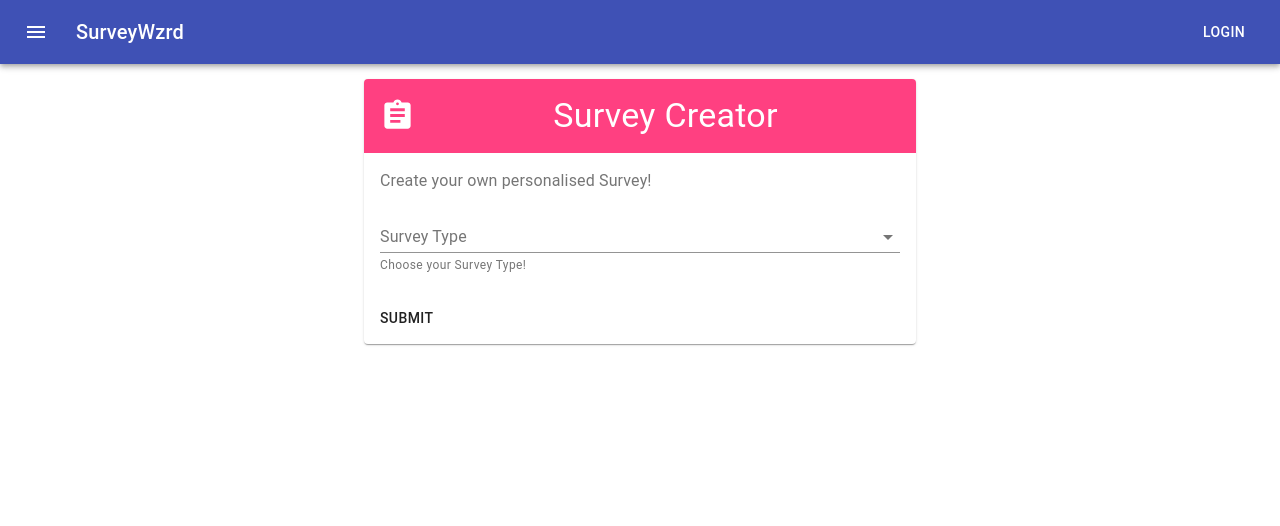
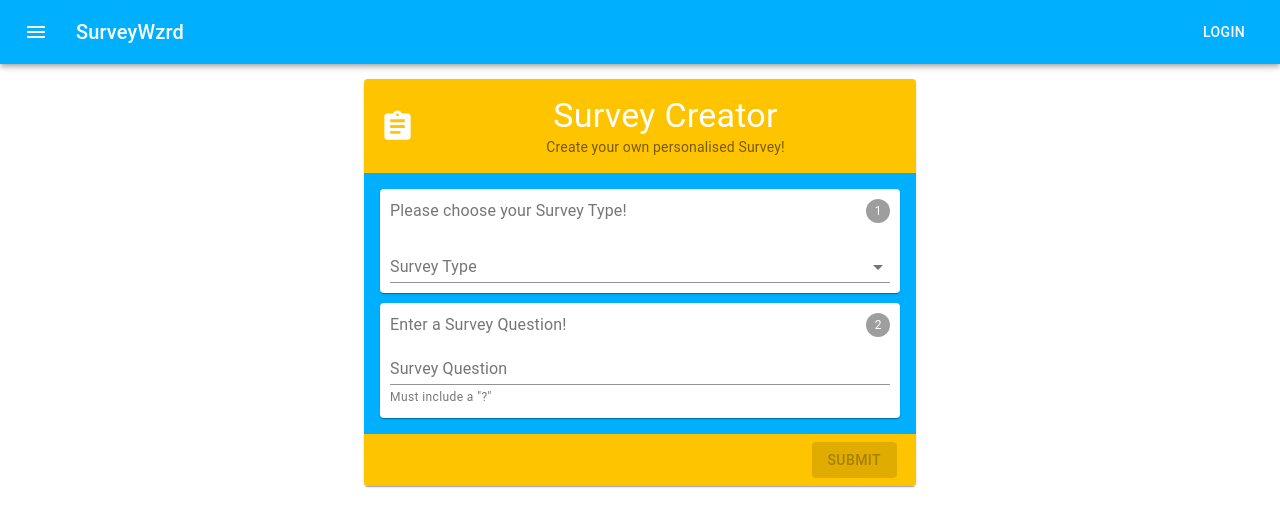
Before and after one commit to LucaWeissbeck/SurveyWzrd-Frontend, a React (Create React App) app: page /createsurvey in a window 1280 px wide. Shown: the top 526 px of the page. Built offline with nearby package versions, Linux system fonts and the light colour scheme.

Commit message:
Added basics of Location Tracking using HTML Geolocation API in SurveyEmbedded.js. Returns longitude and latitude of user provided the user agrees to location tracking.

```diff
--- a/src/components/Homepage/CreateSurvey/CreateSurvey.js
+++ b/src/components/Homepage/CreateSurvey/CreateSurvey.js
@@ -1,11 +1,8 @@
 import React from 'react';
 import { makeStyles } from '@material-ui/core/styles';
-import {Container, Card, CardActions, CardContent, Typography, Button, Menu, MenuItem, FormControl, Select, InputLabel, CardHeader, FormHelperText} from "@material-ui/core";
+import {Container, Card, CardActions, CardContent, Typography, Button, Menu, MenuItem, FormControl, FormHelperText, Select, InputLabel, CardHeader, TextField, StepIcon} from "@material-ui/core";
 import Header from "../Header/Header";
 import AssignmentIcon from '@material-ui/icons/Assignment';
-
-
-
 
 
 
@@ -25,12 +22,28 @@ const useStyles = makeStyles({
     pos: {
         marginBottom: 12,
     },
+    mainCard: {
+        backgroundColor: '#00b0ff'
+    },
+    contentCard:{
+        padding: '10px'
+    },
+    contentCard2:{
+        padding: '10px',
+        marginTop: '10px'
+    },
+    stepIcon:{
+        float:'right'
+    },
+    cardMainAction:{
+        backgroundColor: '#ffc400'
+    }
 });
 
 const useStylesMUI =  makeStyles((theme) =>({
     header:{
         ...theme.typography.h2,
-        backgroundColor: theme.palette.secondary.light,
+        backgroundColor: '#ffc400',
         color: "white",
         textAlign: "center"
     },
@@ -44,15 +57,20 @@ export default function CreateSurvey(){
     const classes = useStyles();
     const classesMUI = useStylesMUI();
 
-    const [typeQuestion, setTypeQuestion] = React.useState('')
+    const [typeQuestion, setTypeQuestion] = React.useState('');
+    const [question, setQuestion] = React.useState('');
 
     const typeQuestionHandleChange = (event) =>{
-        setTypeQuestion(event.target.value )
+        setTypeQuestion(event.target.value);
+    }
+
+    const questionHandleChange = (event) =>{
+        setQuestion(event.target.value);
     }
 
 
     const handleSubmit = event => {
-        alert(typeQuestion);
+        alert(typeQuestion + question);
     }
     const age = 16;
     return(
@@ -66,12 +84,16 @@ export default function CreateSurvey(){
                        avatar={<AssignmentIcon fontSize="large" className={classesMUI.avatar}/>}
                        titleTypographyProps={{variant:'h4'}}
                        title="Survey Creator"
+                       subheader="Create your own personalised Survey!"
                        />
-                       <CardContent>
+                       <CardContent className={classes.mainCard}>
+                           <Card className={classes.contentCard}>
+                               <div className={classes.stepIcon}>
+                                   <StepIcon icon={1} active={typeQuestion !== ''} fontSize="large"></StepIcon>
+                               </div>
                                <Typography className={classes.pos} color="textSecondary">
-                               Create your own personalised Survey!
+                                   Please choose your Survey Type!
                                </Typography>
-
                                <FormControl fullWidth={true}>
                                    <InputLabel id="selector-questiontype-label">Survey Type</InputLabel>
                                    <Select
@@ -84,12 +106,24 @@ export default function CreateSurvey(){
                                        <MenuItem value={"SC"}>Single Choice</MenuItem>
                                        <MenuItem value={"MC"}>Multiple Choice</MenuItem>
                                    </Select>
-                               <FormHelperText>Choose your Survey Type!</FormHelperText>
                                </FormControl>
+                           </Card>
+                           <Card className={classes.contentCard2}>
+                               <div className={classes.stepIcon}>
+                                   <StepIcon icon={2} active={question.length > 0 && question.includes('?')} fontSize="large"></StepIcon>
+                               </div>
+                               <Typography color="textSecondary">
+                                   Enter a Survey Question!
+                               </Typography>
+                               <FormControl fullWidth={true}>
+                                   <TextField id="standard-basic" label="Survey Question"  onChange={questionHandleChange} />
+                                   <FormHelperText>Must include a "?"</FormHelperText>
+                               </FormControl>
+                           </Card>
 
                        </CardContent>
-                       <CardActions>
-                           <Button onClick={handleSubmit}>Submit</Button>
+                       <CardActions className={classes.cardMainAction}>
+                           <Button style={{left: '82%'}} variant="contained" color="primary" onClick={handleSubmit} disabled={!(question.length > 0 && typeQuestion !== '' && question.includes('?'))}>Submit</Button>
                        </CardActions>
                    </Card>
                </Container>
--- a/src/components/Homepage/Header/Header.js
+++ b/src/components/Homepage/Header/Header.js
@@ -14,6 +14,9 @@ const useStyles = makeStyles((theme) => ({
     title: {
         flexGrow: 1,
     },
+    toolbar:{
+        backgroundColor: '#00b0ff'
+    },
 }));
 
 
@@ -23,7 +26,7 @@ export default function Header() {
         return(
         <React.Fragment>
             <AppBar position="static">
-                <Toolbar>
+                <Toolbar className={classes.toolbar}>
                     <IconButton edge="start" className={classes.menuButton} color="inherit" aria-label="menu">
                         <MenuIcon />
                     </IconButton>
--- a/src/components/SurveyEmbedded/SurveyEmbedded.js
+++ b/src/components/SurveyEmbedded/SurveyEmbedded.js
@@ -11,6 +11,51 @@ import {
 } from "@material-ui/core";
 
 export class SurveyEmbedded extends React.Component {
+    constructor(props) {
+        super(props);
+        this.state = {
+            latitude: null,
+            longitude: null,
+            userAddress: null
+        };
+        this.getLocation = this.getLocation.bind(this);
+        this.getCoordinates = this.getCoordinates.bind(this);
+    }
+
+    getLocation = () =>{
+        if (navigator.geolocation) {
+            navigator.geolocation.getCurrentPosition(this.getCoordinates, this.handleLocationError);
+            alert(this.state.latitude +""+ this.state.longitude)
+        } else {
+            alert("Geolocation is not supported by this browser.");
+        }
+    }
+
+    getCoordinates = (position) =>{
+        this.setState({
+            latitude: position.coords.latitude,
+            longitude: position.coords.longitude
+        })
+    }
+    handleLocationError = (error) =>{
+        switch(error.code) {
+            case error.PERMISSION_DENIED:
+                alert("User denied the request for Geolocation.")
+                break;
+            case error.POSITION_UNAVAILABLE:
+                alert("Location information is unavailable.")
+                break;
+            case error.TIMEOUT:
+                alert("The request to get user location timed out.")
+                break;
+            case error.UNKNOWN_ERROR:
+                alert("An unknown error occurred.")
+                break;
+            default:
+                alert("An unknown error occurred.")
+        }
+    }
+
     render() {
         const value = 'female';
 
@@ -36,7 +81,7 @@ export class SurveyEmbedded extends React.Component {
                                 </FormControl>
                             </CardActions>
                             <CardActions>
-                                <Button  variant="contained" color="primary" >
+                                <Button  variant="contained" color="primary" onClick={this.getLocation} >
                                     Submit
                                 </Button>
                             </CardActions>
@@ -48,4 +93,5 @@ export class SurveyEmbedded extends React.Component {
 
         )
     }
+
 }
```
Lines whose indentation alone changed are shown as unchanged.
